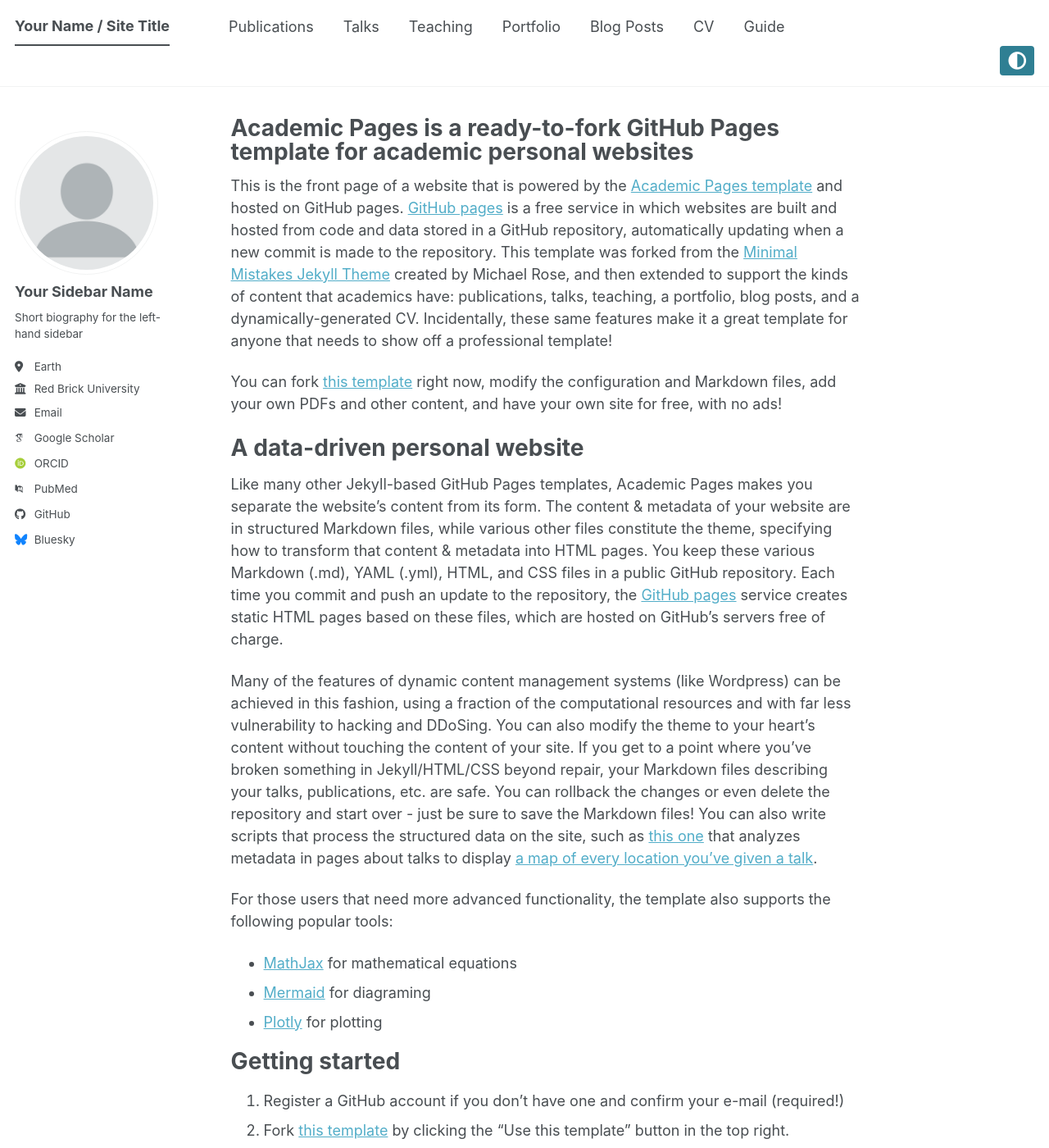
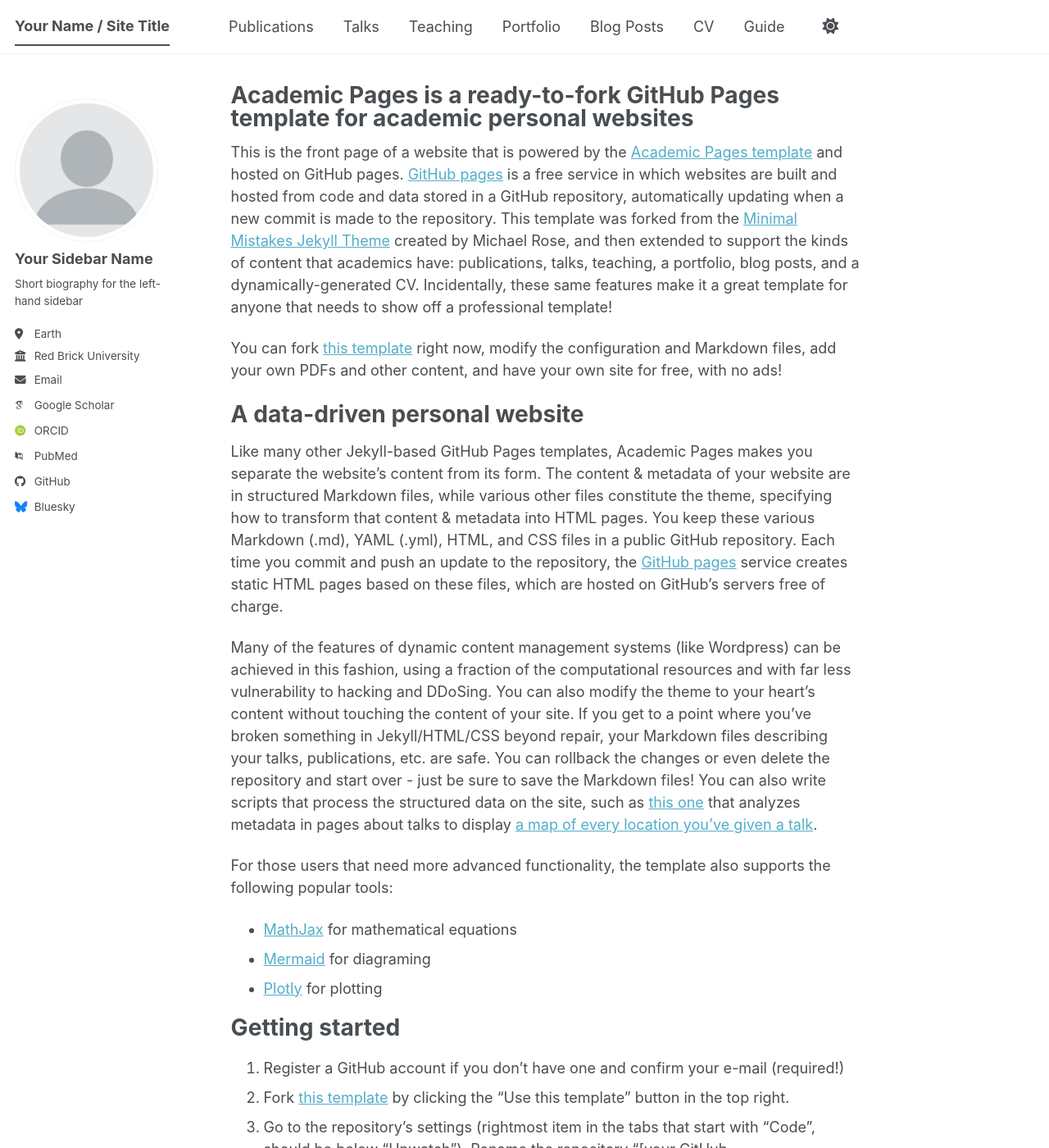
Before and after one commit to giande2000/vcux_hackathon, a Jekyll site: the page built from _pages/about.md, in a window 1280 px wide and 1400 px high. Shown: the whole window at 82% size. Built offline with Jekyll 4.4.1, drawn with Linux system fonts in a browser that asks for light colours; some web fonts are replaced; a script bundle is joined from its source files by our own code; library files that are not in the unit come from our copies.

Commit message:
temp: another checkpoint

```diff
--- a/_includes/masthead.html
+++ b/_includes/masthead.html
@@ -19,12 +19,12 @@
             <a href="{{ domain }}{{ link.url }}">{{ link.title }}</a>
           </li>
           {% endfor %}
+          <li class="masthead__menu-item">
+            {% include theme-toggle.html %}
+          </li>
         </ul>
         <ul class="hidden-links hidden"></ul>
       </nav>
-      <div class="masthead__utils">
-        {% include theme-toggle.html %}
-      </div>
     </div>
   </div>
 </div>
--- a/_includes/theme-toggle.html
+++ b/_includes/theme-toggle.html
@@ -1,100 +1,90 @@
 <div class="theme-toggle">
-    <button id="theme-toggle-btn" class="btn btn--clear" aria-label="Toggle Theme">
-        <i class="fas fa-adjust" aria-hidden="true"></i>
+    <a href="#" id="theme-toggle-btn" class="nav-link" aria-label="Toggle Theme">
+        <i class="fas fa-sun" aria-hidden="true"></i>
         <span class="sr-only">Toggle Theme</span>
-    </button>
-    <ul id="theme-menu" class="theme-menu hidden" aria-hidden="true">
-        <li><button data-theme-value="light">Light</button></li>
-        <li><button data-theme-value="dark">Dark</button></li>
-        <li><button data-theme-value="frosted-glass">Frosted</button></li>
-    </ul>
+    </a>
 </div>
 
 <style>
     .theme-toggle {
-        position: relative;
         display: inline-block;
         margin-left: 10px;
     }
 
-    .theme-toggle .btn {
-        padding: 5px 10px;
-        font-size: 1.2em;
-        color: var(--global-masthead-link-color);
+    #theme-toggle-btn {
+        cursor: pointer;
+        display: inline-block;
+        color: inherit;
+        /* Ensure icon size matches text */
+        font-size: 1.1em;
     }
 
-    .theme-menu {
-        position: absolute;
-        top: 100%;
-        right: 0;
-        background: var(--global-bg-color);
-        border: 1px solid var(--global-border-color);
-        border-radius: 4px;
-        padding: 5px 0;
-        list-style: none;
-        z-index: 9999;
-        box-shadow: 0 2px 5px rgba(0, 0, 0, 0.1);
-        min-width: 100px;
-    }
-
-    .theme-menu.hidden {
-        display: none;
-    }
-
-    .theme-menu button {
-        display: block;
-        width: 100%;
-        text-align: left;
-        padding: 5px 15px;
-        background: none;
-        border: none;
-        cursor: pointer;
-        color: var(--global-text-color);
-    }
-
-    .theme-menu button:hover {
-        background: var(--global-thead-color);
+    #theme-toggle-btn:hover {
+        opacity: 0.8;
     }
 </style>
 
 <script>
     (function () {
         const btn = document.getElementById('theme-toggle-btn');
-        const menu = document.getElementById('theme-menu');
-        const themeButtons = menu.querySelectorAll('button[data-theme-value]');
+        const icon = btn.querySelector('i');
 
-        // Toggle menu
+        // Define themes and their corresponding icons
+        // Order: Light -> Dark -> Retro -> Light
+        const themes = [
+            { name: 'light', icon: 'fa-sun' },
+            { name: 'dark', icon: 'fa-moon' },
+            { name: 'retro-terminal', icon: 'fa-terminal' }
+        ];
+
+        if (!btn) return;
+
+        // Initialize state
+        const currentThemeName = localStorage.getItem('theme') ||
+            (document.documentElement.getAttribute('data-theme') === 'dark' ? 'dark' : 'light');
+
+        updateIcon(currentThemeName);
+
         btn.addEventListener('click', function (e) {
-            e.stopPropagation();
-            const isHidden = menu.classList.contains('hidden');
-            menu.classList.toggle('hidden');
-            menu.setAttribute('aria-hidden', !isHidden);
-        });
+            e.preventDefault();
 
-        // Close menu when clicking outside
-        document.addEventListener('click', function () {
-            if (!menu.classList.contains('hidden')) {
-                menu.classList.add('hidden');
-                menu.setAttribute('aria-hidden', 'true');
-            }
-        });
+            // Get current status
+            const currentAttr = document.documentElement.getAttribute('data-theme');
+            // If attribute is missing, it's default (light usually, or system pref).
+            // We need to resolve what "current" really is to find next.
+            let activeThemeName = currentAttr || 'light';
 
-        // Theme selection
-        themeButtons.forEach(button => {
-            button.addEventListener('click', function () {
-                const theme = this.getAttribute('data-theme-value');
-                setTheme(theme);
-            });
+            // Find index
+            let currentIndex = themes.findIndex(t => t.name === activeThemeName);
+            if (currentIndex === -1) currentIndex = 0; // Fallback to light
+
+            // Calculate next index
+            const nextIndex = (currentIndex + 1) % themes.length;
+            const nextTheme = themes[nextIndex];
+
+            setTheme(nextTheme.name);
+            updateIcon(nextTheme.name);
         });
 
         function setTheme(theme) {
-            if (theme === 'default') {
-                document.documentElement.removeAttribute('data-theme');
-                localStorage.removeItem('theme');
+            if (theme === 'light') {
+                document.documentElement.setAttribute('data-theme', 'light');
+                localStorage.setItem('theme', 'light');
             } else {
                 document.documentElement.setAttribute('data-theme', theme);
                 localStorage.setItem('theme', theme);
             }
         }
+
+        function updateIcon(themeName) {
+            // Find theme object or default to light
+            const themeObj = themes.find(t => t.name === themeName) || themes[0];
+
+            // Remove all known icons
+            themes.forEach(t => icon.classList.remove(t.icon));
+
+            // Add new icon
+            icon.classList.add(themeObj.icon);
+        }
     })();
 </script>
--- a/_sass/_themes.scss
+++ b/_sass/_themes.scss
@@ -125,65 +125,57 @@ $xing-color : #006567;
 
 
 /* ==========================================================================
-   FROSTED GLASS THEME
+   RETRO TERMINAL THEME
    ========================================================================== */
 
-/* Frosted Glass colors */
-$frosted-bg-gradient: linear-gradient(135deg, #fdfbfb 0%, #ebedee 100%);
-/* Placeholder */
-/* A subtle yellow-orange-blue gradient as per PRD */
-$frosted-gradient: linear-gradient(135deg, #fce38a 0%, #f38181 50%, #95e1d3 100%);
-/* Or maybe something softer */
+html[data-theme="retro-terminal"] {
+   /* Solarized-ish / Old Terminal Vibes */
+   --global-base-color: #859900;
+   /* Retro Green */
 
-html[data-theme="frosted-glass"] {
-   /* Using variables that map to layout/_base.scss usage */
-   --global-base-color: #2f7f93;
+   /* Retro Beige Background - Flat color, no gradient */
+   --global-bg-color: #fdf6e3;
 
-   /* The main background gradient */
-   --global-bg-color: linear-gradient(120deg, #fdfbfb 0%, #ebedee 100%);
-   /* Let's try to match the PRD suggestion: yellow -> orange -> blue, but very subtle */
-   --global-bg-color: linear-gradient(135deg, rgba(255, 250, 204, 0.4) 0%, rgba(255, 218, 185, 0.4) 50%, rgba(173, 216, 230, 0.4) 100%), #f9f9f9;
+   --global-footer-bg-color: #eee8d5;
+   --global-border-color: #93a1a1;
+   --global-dark-border-color: #586e75;
+   --global-code-background-color: #eee8d5;
+   --global-code-text-color: #657b83;
+   --global-fig-caption-color: #93a1a1;
 
-   --global-footer-bg-color: rgba(255, 255, 255, 0.3);
-   --global-border-color: rgba(0, 0, 0, 0.1);
-   --global-dark-border-color: rgba(0, 0, 0, 0.2);
-   --global-code-background-color: rgba(255, 255, 255, 0.5);
-   --global-code-text-color: #333;
-   --global-fig-caption-color: #555;
+   --global-link-color: #268bd2;
+   --global-link-color-hover: #cb4b16;
+   --global-link-color-visited: #b58900;
 
-   --global-link-color: #0056b3;
-   --global-link-color-hover: #003d82;
-   --global-link-color-visited: #551a8b;
+   --global-masthead-link-color: #586e75;
+   --global-masthead-link-color-hover: #b58900;
 
-   --global-masthead-link-color: #222;
-   --global-masthead-link-color-hover: #000;
+   --global-text-color: #073642;
+   --global-text-color-light: #657b83;
+   --global-thead-color: #eee8d5;
 
-   --global-text-color: #222;
-   --global-text-color-light: #555;
-   --global-thead-color: rgba(0, 0, 0, 0.05);
+   /* Font Overrides for Retro Feel */
+   h1,
+   h2,
+   h3,
+   h4,
+   h5,
+   h6,
+   .masthead__menu-item,
+   .btn {
+      font-family: "Courier New", Courier, monospace;
+      letter-spacing: -0.5px;
+   }
 
-   /* Glassmorphism helpers - targeted directly for common containers */
-   /* We can't add classes to existing HTML easily without rewriting templates.
-       But we can target global classes used in the theme. */
+   body {
+      font-family: -apple-system, BlinkMacSystemFont, "Segoe UI", Roboto, Helvetica, Arial, sans-serif, "Apple Color Emoji", "Segoe UI Emoji", "Segoe UI Symbol";
+   }
 
+   /* Sharper borders for retro feel */
+   .btn,
    .archive__item-teaser,
    .sidebar,
-   .page__content,
-   .masthead {
-      background: rgba(255, 255, 255, 0.25);
-      backdrop-filter: blur(10px);
-      -webkit-backdrop-filter: blur(10px);
-      border: 1px solid rgba(255, 255, 255, 0.3);
-   }
-
-   /* Specific adjustments */
-   .masthead {
-      background: rgba(255, 255, 255, 0.7);
-      /* slightly more opaque for nav */
-   }
-
-   /* Override for buttons if needed */
-   .btn {
-      backdrop-filter: blur(5px);
+   .page__content {
+      border-radius: 0;
    }
 }
```
